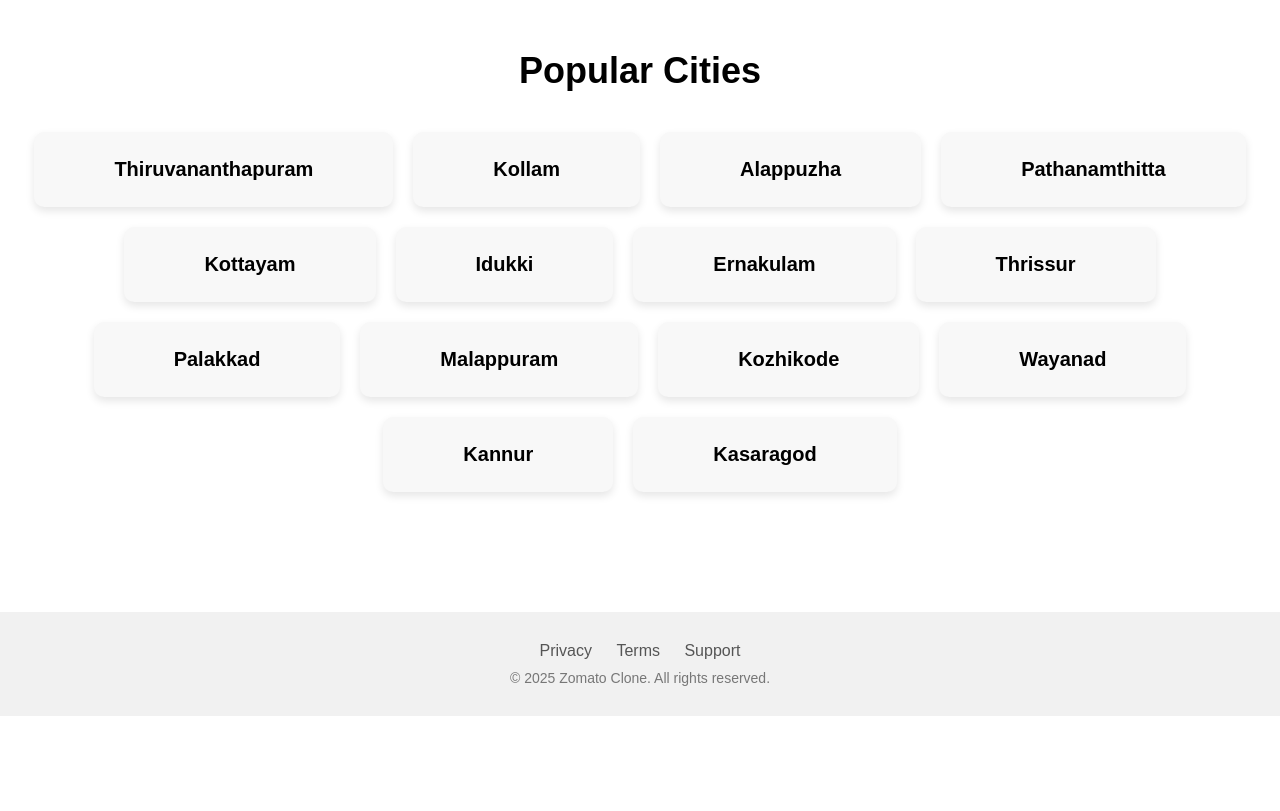
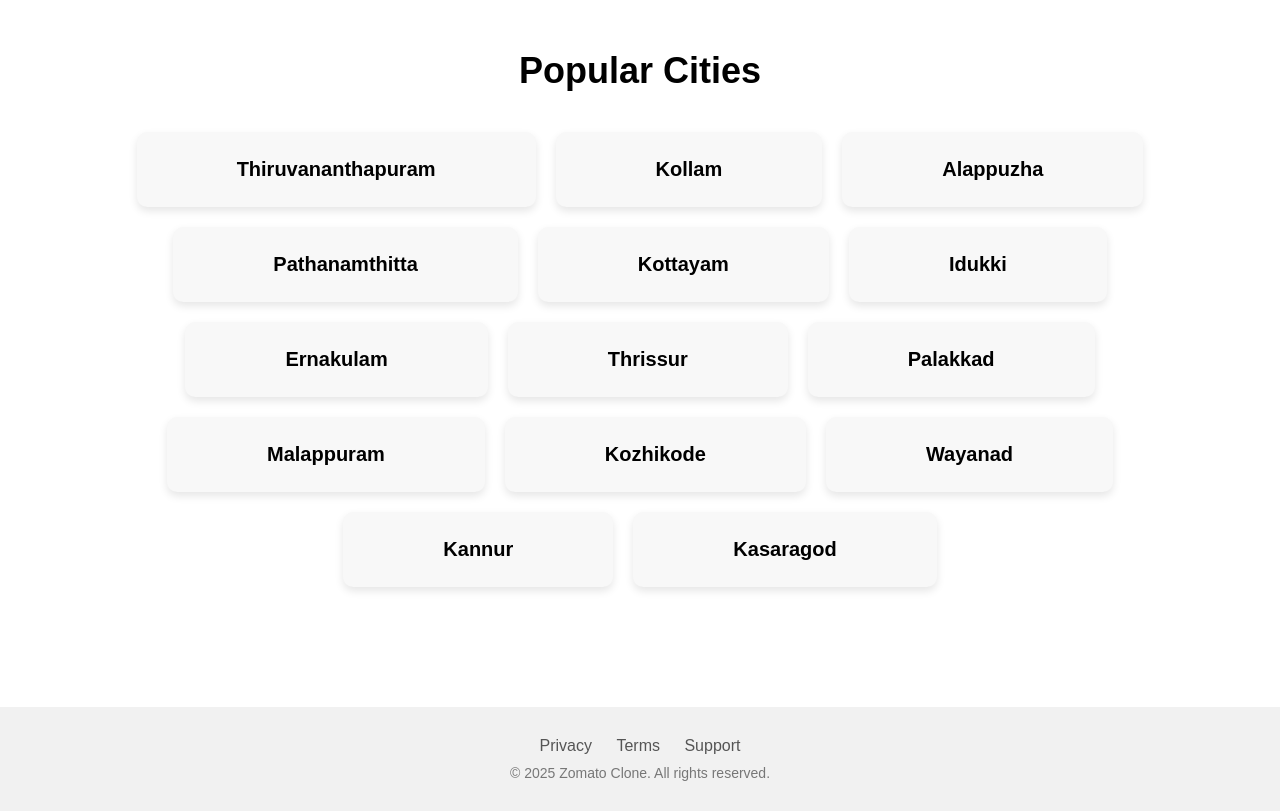
Before and after one commit to bahiyahhisham/Zomato, a plain HTML site: page index.html in a window 1280 px wide. Shown: the part 980-1791 px from the top of the page. Before the commit the page ends 1696 px from the top, so only its background shows below. Drawn offline with Linux system fonts and the light colour scheme.

Commit message:
Update style.css

```diff
--- a/style.css
+++ b/style.css
@@ -216,7 +216,7 @@
   }
 
   .city-card {
-    padding: 26px 80px;
+    padding: 26px 100px;
     background: #f8f8f8;
     border-radius: 10px;
     font-size: 20px;
```
